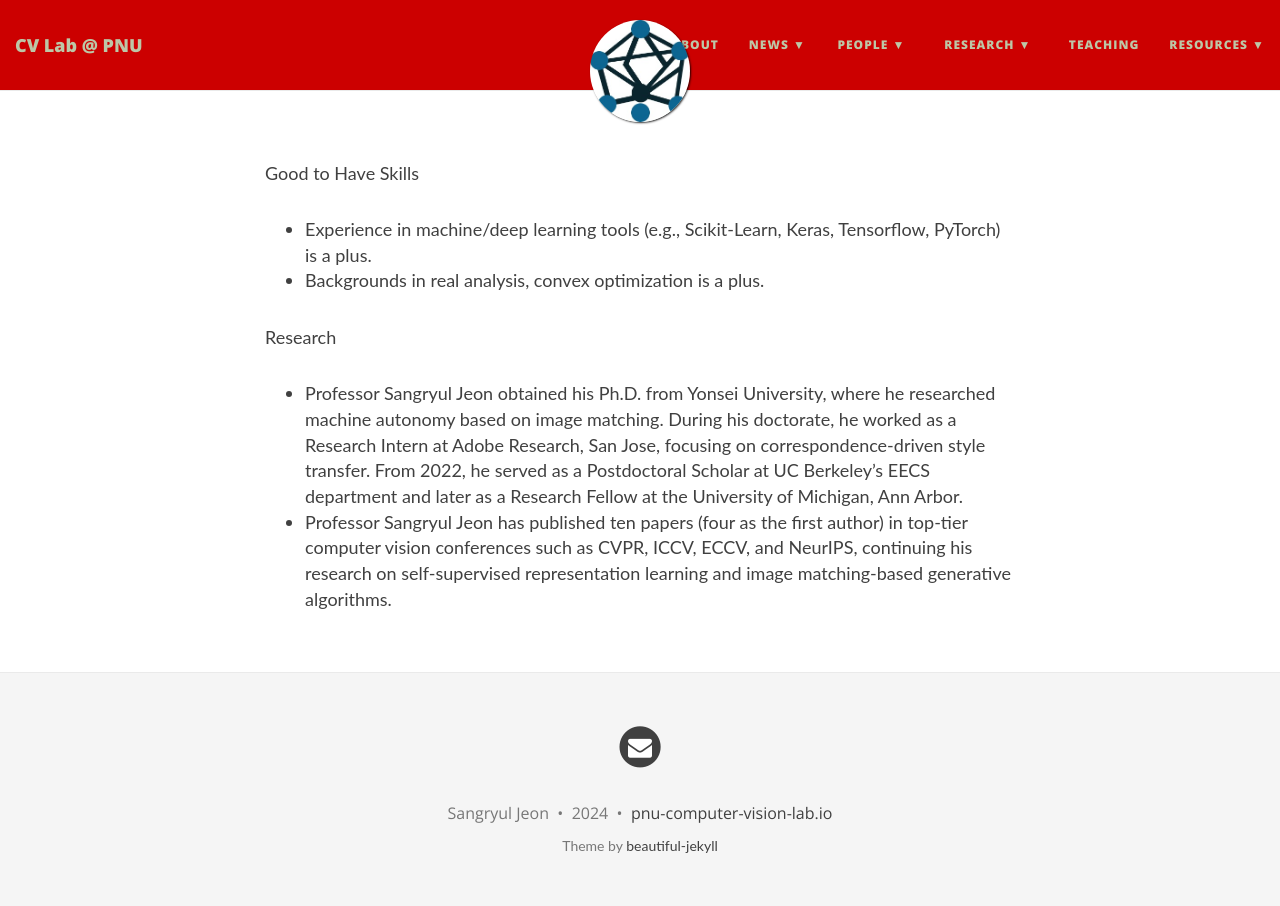
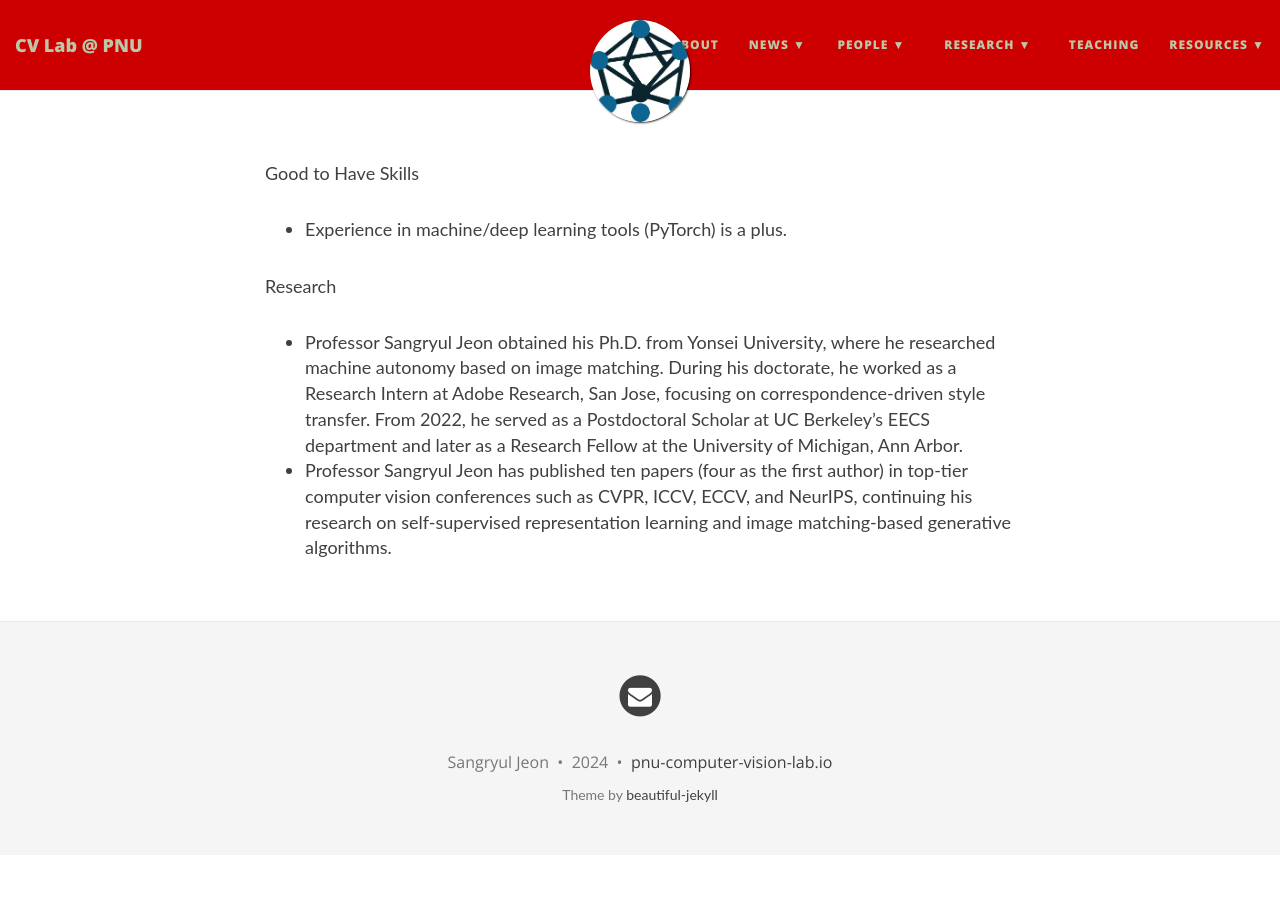
Before and after one commit to pnu-computer-vision-lab/pnu-computer-vision-lab.github.io, a Jekyll site: the page built from info.md, in a window 1280 px wide. Built offline with Jekyll 4.4.1, drawn with Linux system fonts in a browser that asks for light colours; nearby versions of some CDN libraries; our own code applies the rules of GitHub Pages for plain Markdown files.

Commit message:
Update info.md

```diff
--- a/info.md
+++ b/info.md
@@ -1,6 +1,5 @@
 Good to Have Skills
-- Experience in machine/deep learning tools (e.g., Scikit-Learn, Keras, Tensorflow, PyTorch) is a plus.
-- Backgrounds in real analysis, convex optimization is a plus.
+- Experience in machine/deep learning tools (PyTorch) is a plus.
 
 Research
 - Professor Sangryul Jeon obtained his Ph.D. from Yonsei University, where he researched machine autonomy based on image matching. During his doctorate, he worked as a Research Intern at Adobe Research, San Jose, focusing on correspondence-driven style transfer. From 2022, he served as a Postdoctoral Scholar at UC Berkeley's EECS department and later as a Research Fellow at the University of Michigan, Ann Arbor.
```
